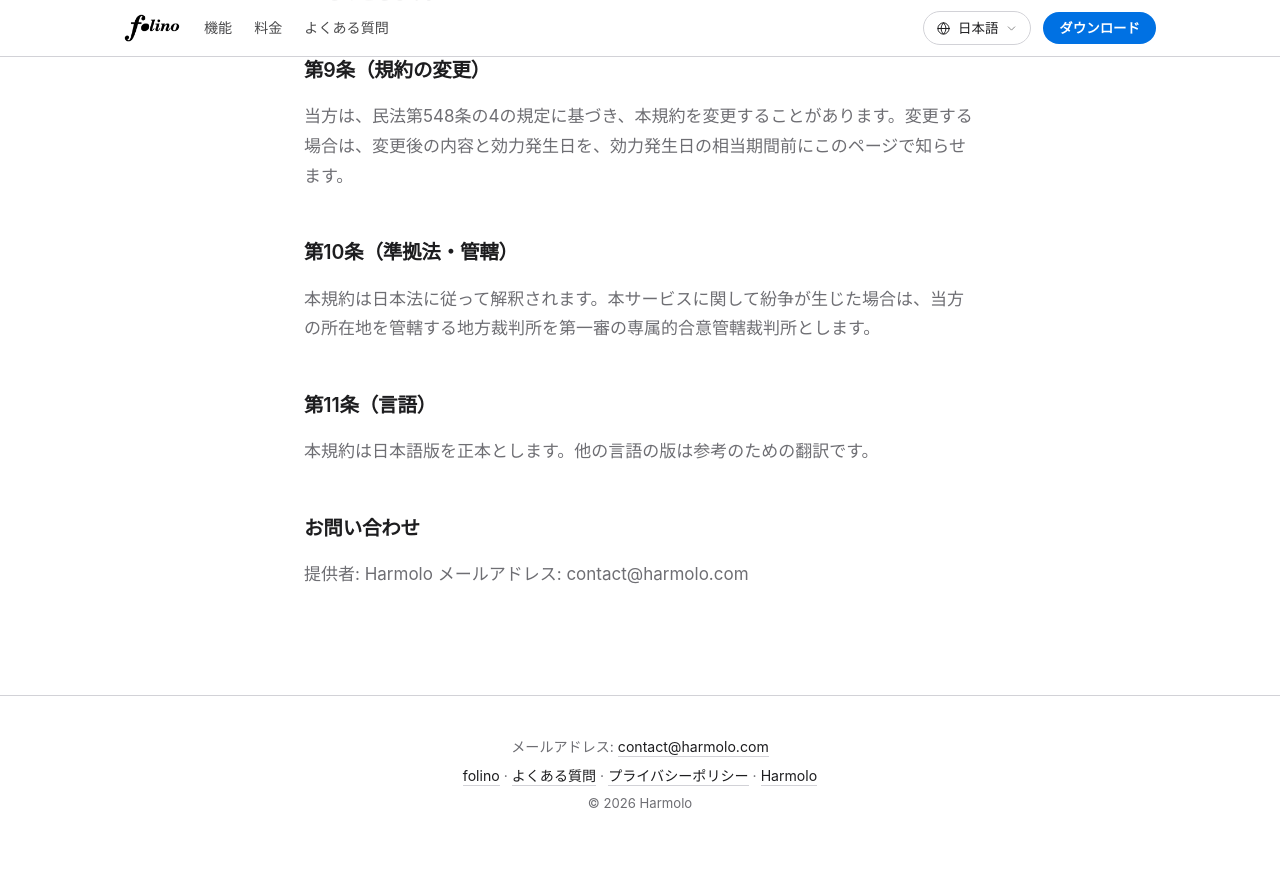
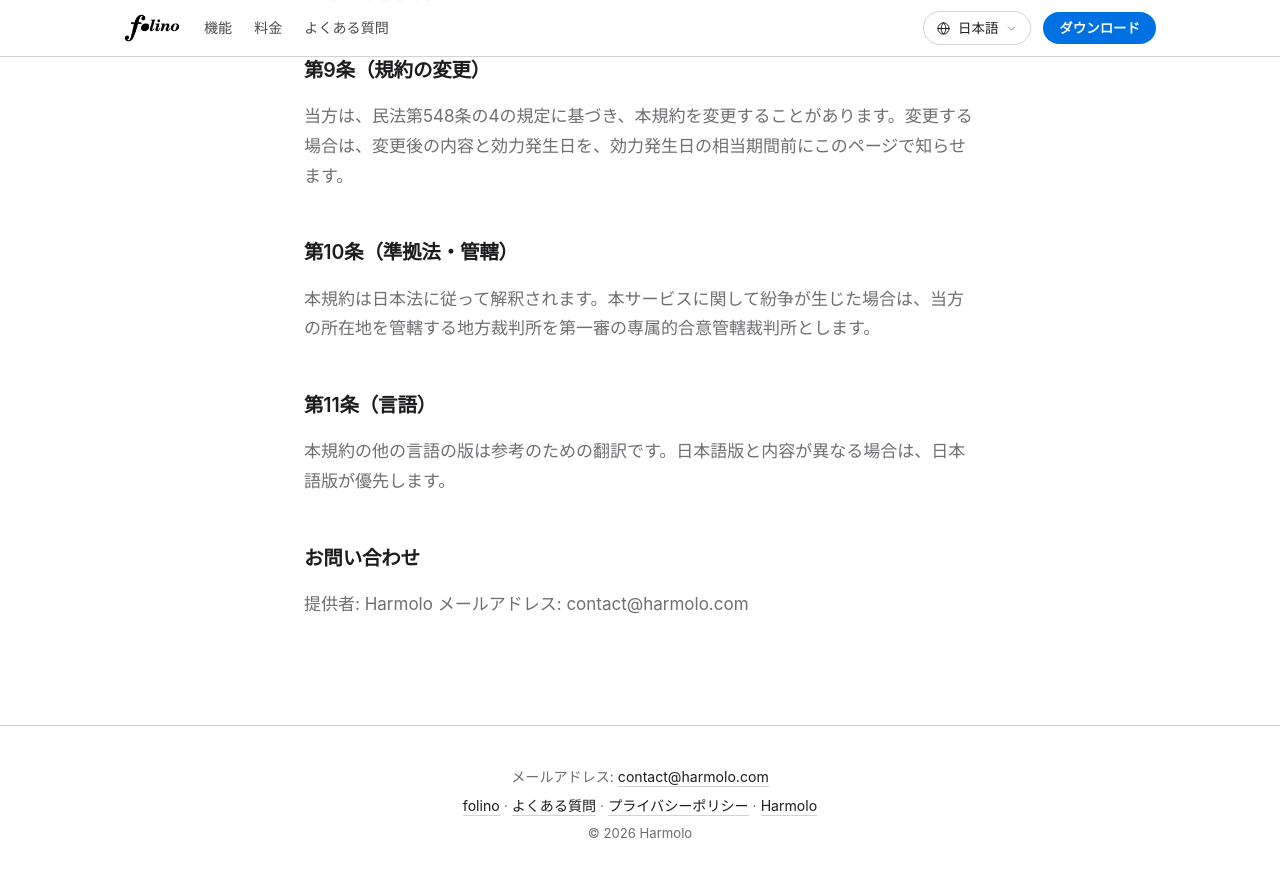
Before and after one commit to jiyimeta/folino-site, a Jekyll site: the page built from terms/ja.md, in a window 1280 px wide and 900 px high, scrolled down 2959 px. Shown: the top 877 px of the window. Built offline with Jekyll 4.4.1, drawn with Linux system fonts in a browser that asks for light colours; our own code applies the rules of GitHub Pages for plain Markdown files.

Commit message:
Terms draft: say the Japanese version prevails instead of calling it the original
Co-Authored-By: Claude Opus 5.5 <noreply@anthropic.com>
Claude-Session: https://claude.ai/code/session_013J9UBn319VXc86QR9wvHSo

```diff
--- a/terms/ja.md
+++ b/terms/ja.md
@@ -74,7 +74,7 @@ permalink: /terms/ja/
 
 ## 第11条（言語）
 
-本規約は日本語版を正本とします。他の言語の版は参考のための翻訳です。
+本規約の他の言語の版は参考のための翻訳です。日本語版と内容が異なる場合は、日本語版が優先します。
 
 ## お問い合わせ
 
```
Also changed, not shown: terms/en.md (+1 -1 lines).
